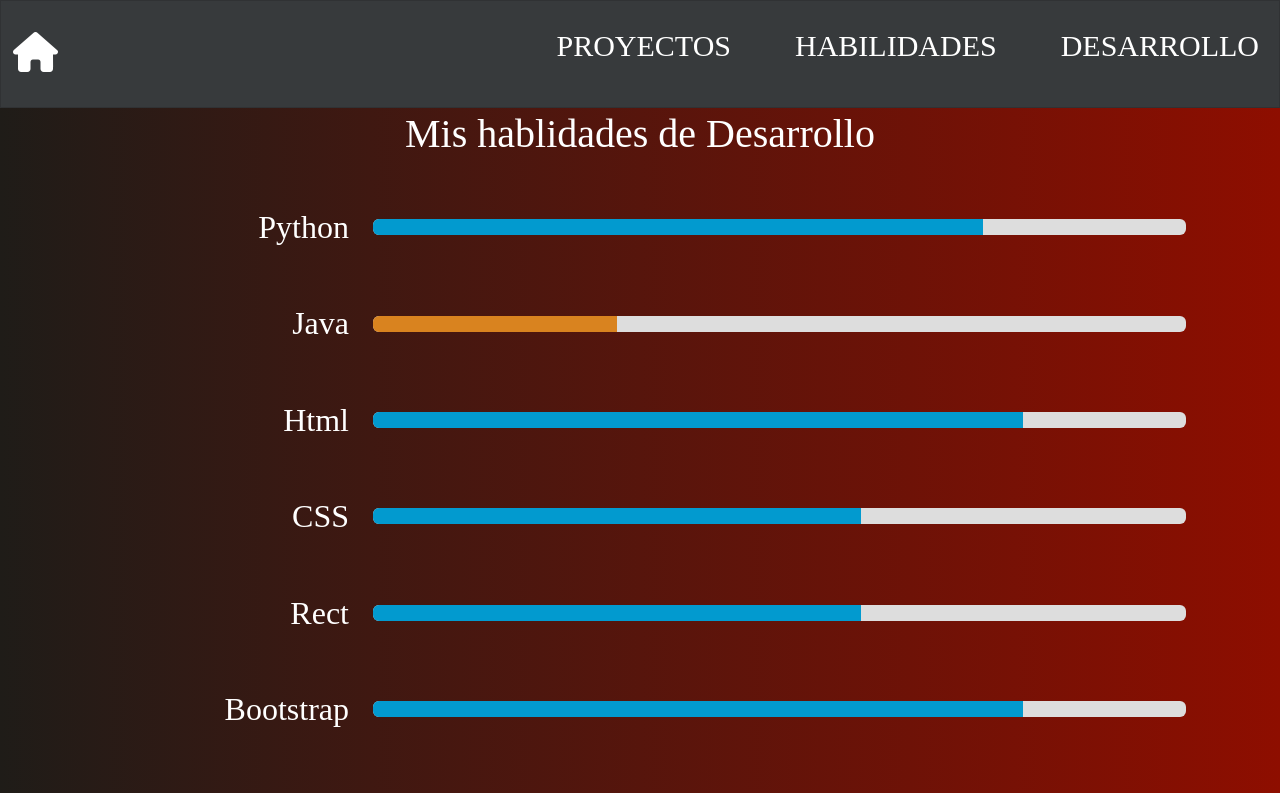
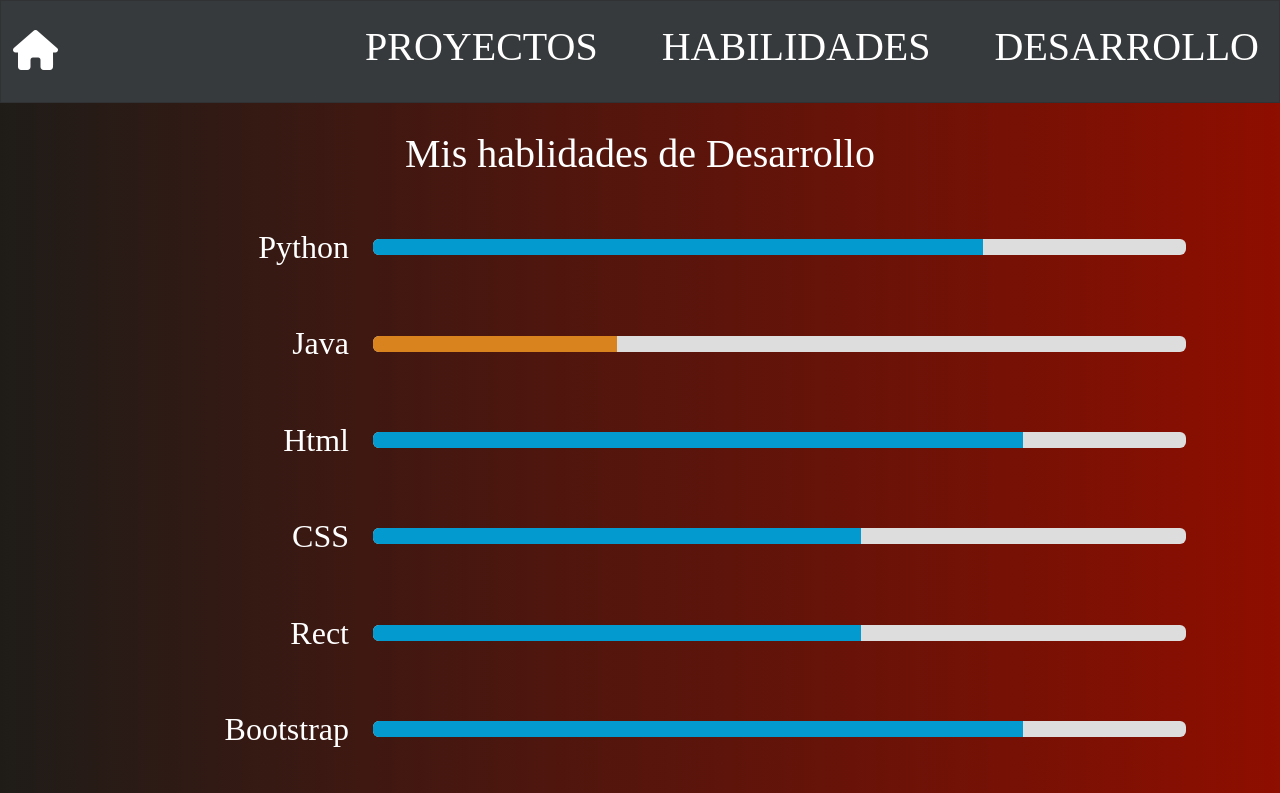
Before and after one commit to diego-008/my-web-site, a React (Create React App) app: page /programskills in a window 1280 px wide. Shown: the top 793 px of the page. Built offline with nearby package versions, Linux system fonts and the light colour scheme; a web font is replaced by a local one.

Commit message:
Se agrego la opcion de ocultar navbar al seleccionar vista

```diff
--- a/src/components/NavBar.js
+++ b/src/components/NavBar.js
@@ -32,7 +32,7 @@ export default function NavBar() {
 
                 aria-label="Toggle navigation"
               >PROYECTOS</button>
-              <p className="d-none d-lg-block">PROYECTOS</p>
+              <h1 className="d-none d-lg-block">PROYECTOS</h1>
             </Link>
             <Link className="nav-link active ms-lg-5" to="/skills">
             <button
@@ -45,7 +45,7 @@ export default function NavBar() {
 
                 aria-label="Toggle navigation"
               >HABILIDADES</button>
-              <p className="d-none d-lg-block">HABILIDADES</p>
+              <h1 className="d-none d-lg-block">HABILIDADES</h1>
             </Link>
             <Link className="nav-link  active ms-lg-5" to="/programskills">
             <button
@@ -58,7 +58,7 @@ export default function NavBar() {
 
                 aria-label="Toggle navigation"
               >DESARROLLO</button>
-              <p className="d-none d-lg-block">DESARROLLO</p>
+              <h1 className="d-none d-lg-block">DESARROLLO</h1>
             </Link>
           </div>
         </div>
--- a/src/pages/DevelopmentSkills.js
+++ b/src/pages/DevelopmentSkills.js
@@ -2,7 +2,7 @@ import Progress from "../components/Progress";
 export default function ProgramSkills() {
   return (
     <div className="container mt-auto mb-5 animate__animated animate__backInLeft">
-      <div style={{ marginTop: "110px" }}>
+      <div style={{ marginTop: "130px" }}>
         <p className="text-light h1 text-center">Mis hablidades de Desarrollo</p>
         <Progress width="75" title="Python" color="info" />
         <Progress width="30" title="Java" color="warning" />
--- a/src/pages/Home.js
+++ b/src/pages/Home.js
@@ -2,15 +2,16 @@ import Computer from './img/computer.jpg';
 export default function Home() {
   return (
     <div className='container mt-auto'>
-      <div className="row align-items-center" style={{marginTop: '110px', marginBottom: "10px"}}>
+      <div className="row align-items-center" style={{marginTop: '130px', marginBottom: "20px"}}>
       <div className='col-md-8'>
         <img src={Computer} alt="logo" className="img-fluid animate__animated animate__heartBeat" style={{width: '100%'}}/>
 
         </div>
         <div className="col-md-4 mt-md-0 mt-3 animate__animated animate__bounceInDown">
           <p className='text-light h1'>Diego Acetún</p>
-
           <p className='text-light h3'>Desarrollador Web con experiencia en proyectos desarrollados en la Universidad</p>
+          <p className='text-light h3'>Este sitio web está desarrollado con react. <a href="https://github.com/diego-008/my-web-site" target="_blank" rel="noreferrer" className="link-info">Ver código fuente</a>
+          </p>
 
         </div>
       </div>
--- a/src/pages/Skills.js
+++ b/src/pages/Skills.js
@@ -4,7 +4,6 @@ export default function Skills() {
 
         <div className="container mt-auto animate__animated animate__backInLeft mb-5">
             <div style={{marginTop:'100px'}}>
-                <Progress width="100" title="Honestidad" color="success" />
                 <Progress width="80" title="Office" color="info" />
                 <Progress width="80" title="Trabajo en equipo" color="info" />
                 <Progress width="25" title="Inglés Básico" color="warning" />
```
Also changed, not shown: SS/Home.jpg (added), 1 other file (tests, documents, lock files or other folders).
